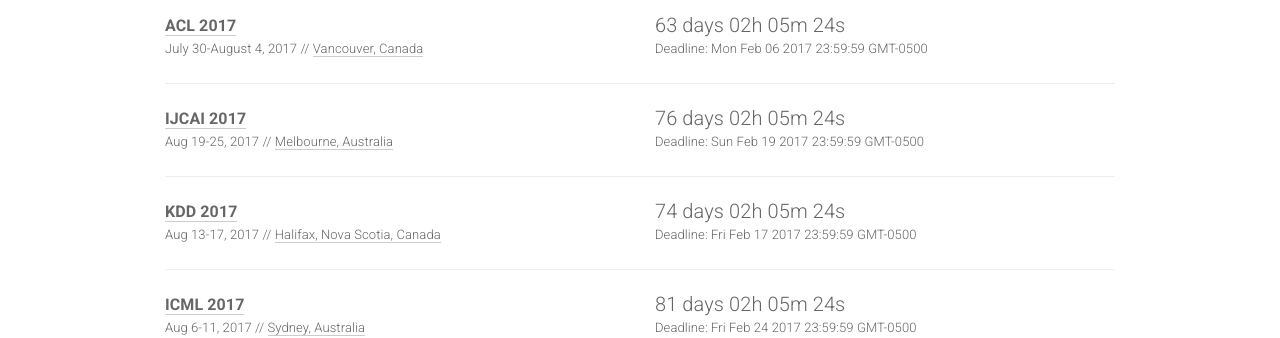
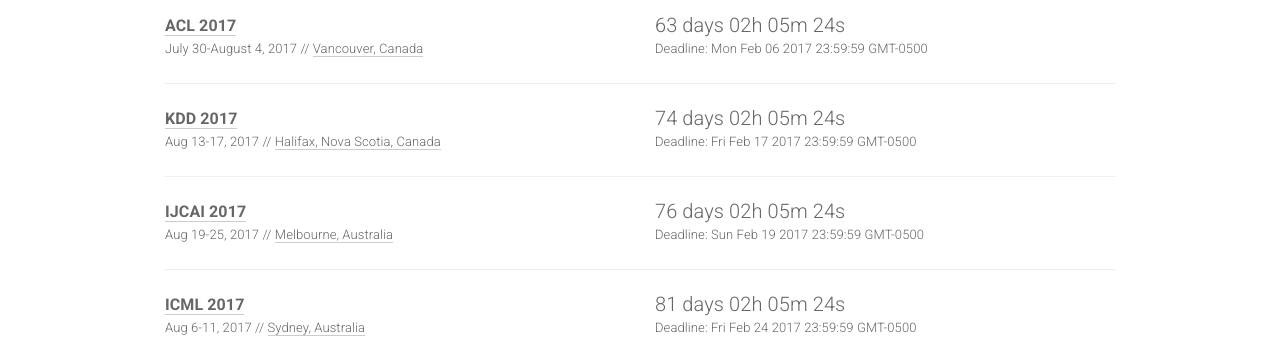
Before and after one commit to paperswithcode/ai-deadlines, a Jekyll site: the page built from index.html, in a window 1280 px wide. Shown: the part 305-643 px from the top of the page. Built offline with Jekyll 4.4.1, drawn with Linux system fonts in a browser that asks for light colours; nearby versions of some CDN libraries; comment, search, counter and statistics services are not loaded; some of the changed lines change nothing that is shown.

Commit message:
Swaps IJCAI and KDD

```diff
--- a/_data/conferences.yml
+++ b/_data/conferences.yml
@@ -28,6 +28,15 @@
   place: Vancouver, Canada
   sub: NLP
 
+- name: KDD
+  year: 2017
+  id: kdd17
+  link: http://www.kdd.org/kdd2017/
+  deadline: "2017-02-17 23:59:59"
+  date: Aug 13-17, 2017
+  place: Halifax, Nova Scotia, Canada
+  sub: ML
+
 - name: IJCAI
   year: 2017
   id: ijcai17
@@ -35,15 +44,6 @@
   deadline: "2017-02-19 23:59:59"
   date: Aug 19-25, 2017
   place: Melbourne, Australia
-  sub: ML
-
-- name: KDD
-  year: 2017
-  id: kdd17
-  link: http://www.kdd.org/kdd2017/
-  deadline: "2017-02-17 23:59:59"
-  date: Aug 13-17, 2017
-  place: Halifax, Nova Scotia, Canada
   sub: ML
 
 - name: ICML
```
